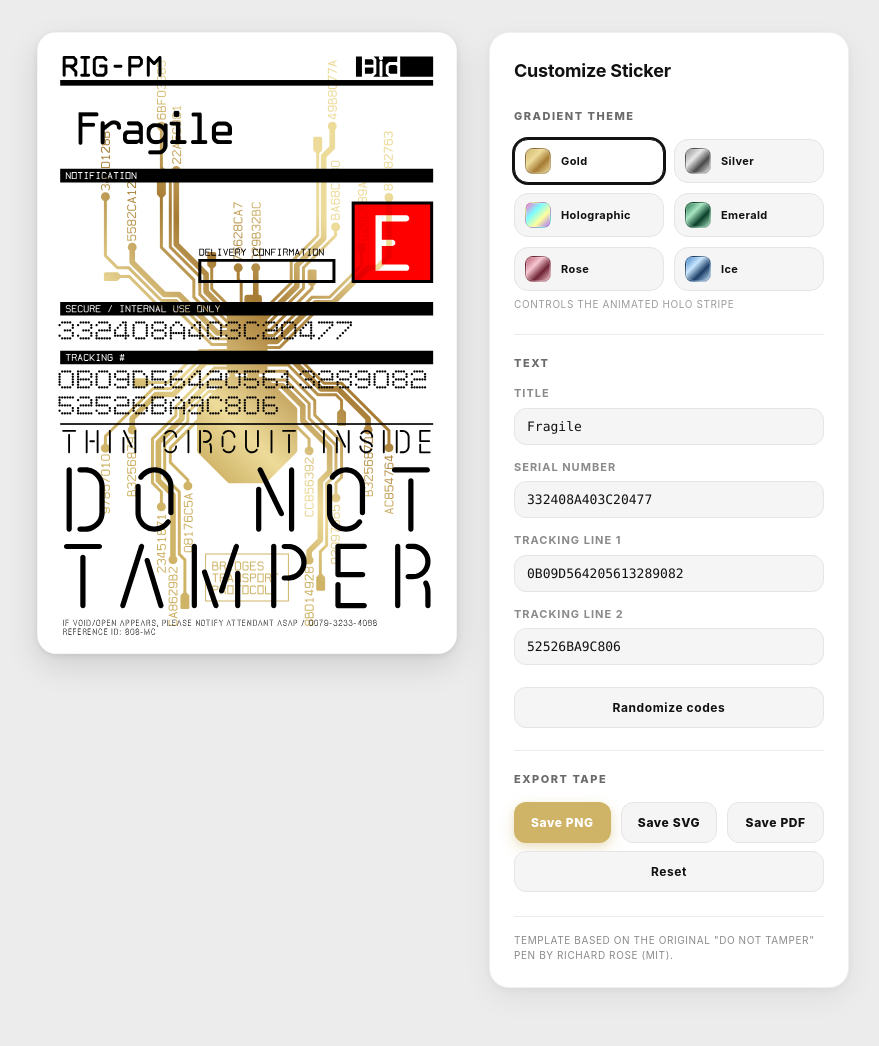
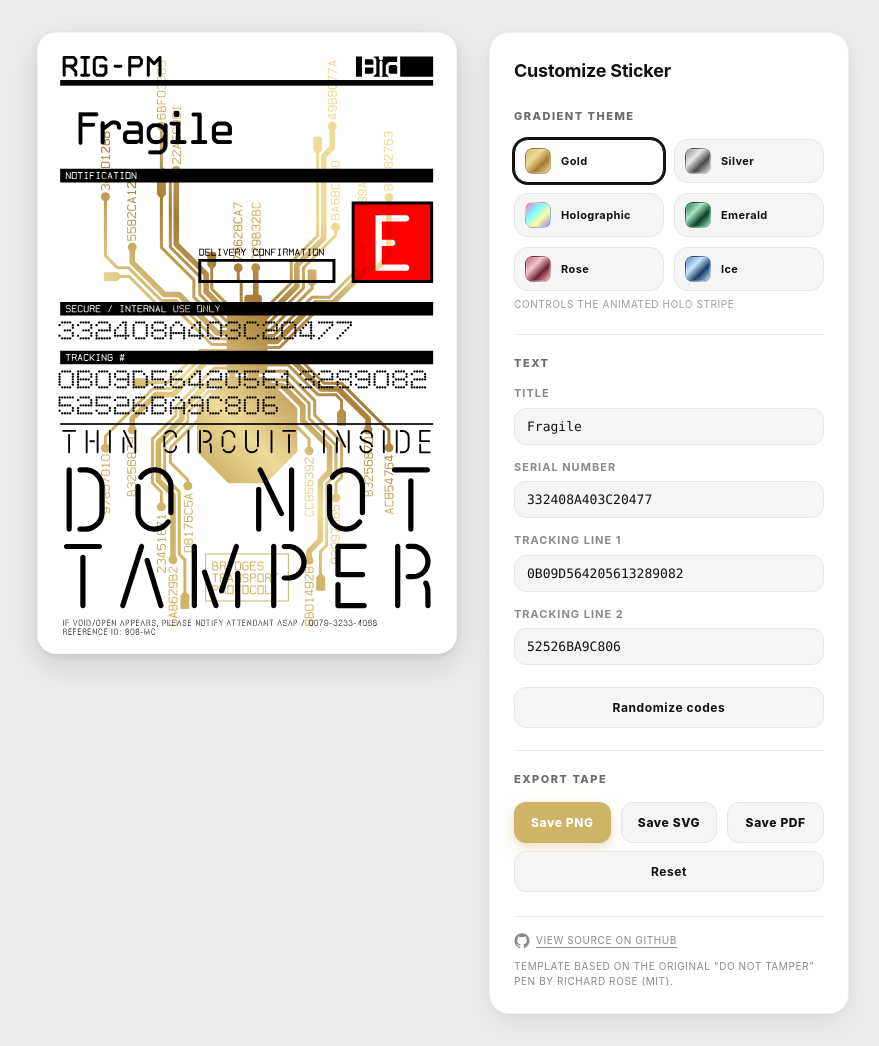
Before and after one commit to jarvisluk/Do-Not-Temper, a website built with Vite: page src/index.html in a window 1280 px wide. Shown: the whole page, without its empty margins (197-1076 px from the left). Before the commit the page ends 1020 px from the top, so only its background shows below. Built offline with nearby package versions, Linux system fonts and the light colour scheme.

Commit message:
Add GitHub link to footer and style adjustments for improved visibility

```diff
--- a/src/index.html
+++ b/src/index.html
@@ -62,6 +62,28 @@
         </section>
 
         <footer class="controls-footer">
+          <a
+            class="github-link"
+            href="https://github.com/jarvisluk/Do-Not-Temper"
+            target="_blank"
+            rel="noopener noreferrer"
+            aria-label="View source on GitHub"
+          >
+            <svg
+              class="github-icon"
+              viewBox="0 0 24 24"
+              width="16"
+              height="16"
+              aria-hidden="true"
+              focusable="false"
+            >
+              <path
+                fill="currentColor"
+                d="M12 .5C5.73.5.75 5.48.75 11.75c0 4.97 3.22 9.18 7.69 10.67.56.1.77-.24.77-.54 0-.27-.01-.99-.02-1.94-3.13.68-3.79-1.51-3.79-1.51-.51-1.3-1.25-1.65-1.25-1.65-1.02-.7.08-.69.08-.69 1.13.08 1.72 1.16 1.72 1.16 1 1.72 2.63 1.22 3.27.93.1-.73.39-1.22.71-1.5-2.5-.28-5.13-1.25-5.13-5.57 0-1.23.44-2.24 1.16-3.03-.12-.28-.5-1.43.11-2.98 0 0 .95-.3 3.11 1.16.9-.25 1.87-.38 2.83-.38.96 0 1.93.13 2.83.38 2.16-1.46 3.11-1.16 3.11-1.16.61 1.55.23 2.7.11 2.98.72.79 1.16 1.8 1.16 3.03 0 4.33-2.64 5.28-5.16 5.56.4.35.76 1.03.76 2.08 0 1.5-.01 2.71-.01 3.08 0 .3.21.65.78.54 4.46-1.49 7.68-5.7 7.68-10.67C23.25 5.48 18.27.5 12 .5z"
+              />
+            </svg>
+            <span>View source on GitHub</span>
+          </a>
           <p>Template based on the original "Do Not Tamper" pen by Richard Rose (MIT).</p>
         </footer>
       </aside>
--- a/src/style.css
+++ b/src/style.css
@@ -386,6 +386,33 @@ body {
   color: var(--text-dim);
 }
 
+.github-link {
+  display: inline-flex;
+  align-items: center;
+  gap: 6px;
+  margin-bottom: 10px;
+  font-size: 10px;
+  letter-spacing: 0.6px;
+  text-transform: uppercase;
+  text-decoration: underline;
+  text-underline-offset: 3px;
+  color: var(--text-dim);
+  transition: color 150ms ease;
+}
+
+.github-link:hover,
+.github-link:focus-visible {
+  color: var(--text);
+}
+
+.github-link:focus-visible {
+  outline: none;
+}
+
+.github-icon {
+  flex: 0 0 auto;
+}
+
 /* ---------- Preview (sticker itself keeps its hard sticker look) ---------- */
 .preview {
   display: flex;
```
